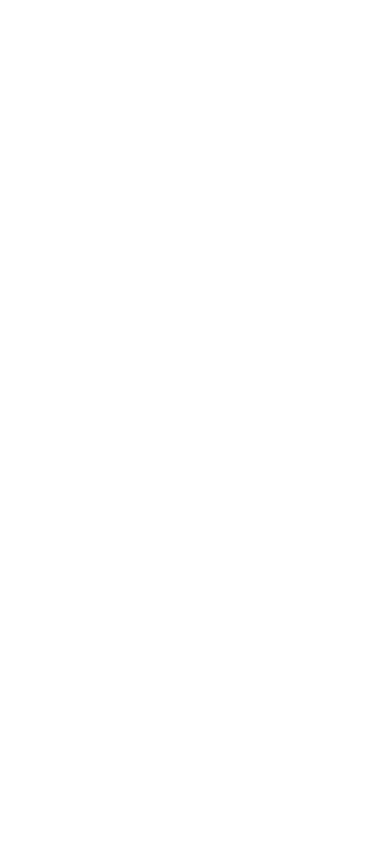
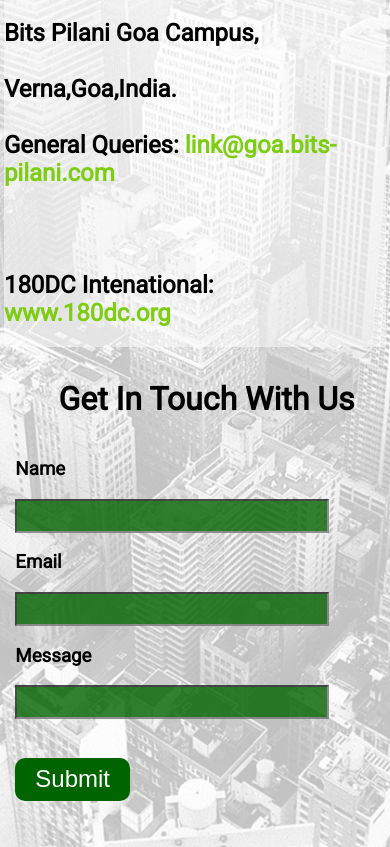
Before and after one commit to Devsoc-BPGC/180-dc-website, a React (Create React App) app: page / in a window 390 px wide. Shown: the part 8316-9163 px from the top of the page. Before the commit the page ends 8173 px from the top, so only its background shows below. Built offline with nearby package versions, Linux system fonts and the light colour scheme.

Commit message:
added ContactUs Section

```diff
--- a/public/index.html
+++ b/public/index.html
@@ -39,10 +39,5 @@
       To begin the development, run `npm start` or `yarn start`.
       To create a production bundle, use `npm run build` or `yarn build`.
     -->
-    <script src="https://unpkg.com/react/umd/react.production.min.js" crossorigin></script>
-
-    <script
-      src="https://unpkg.com/react-dom/umd/react-dom.production.min.js"
-      crossorigin></script>
   </body>
 </html>
--- a/src/App.js
+++ b/src/App.js
@@ -4,6 +4,7 @@
 import Capabilities from './components/Capabilities/Capabilities';
 import Casses from './components/Casses/Casses';
 import Clients from './components/Clients/Clients';
+import ContactUs from './components/ContactUs/ContactUs';
 import FrontPage from './components/FrontPage/FrontPage';
 import Values from './components/Values/Values';
 import Welcome from './components/Welcome/Welcome';
@@ -18,6 +19,7 @@
       <Clients />
       <Casses />
       <Values />
+      <ContactUs />
     </React.Fragment>
   );
 }
--- /dev/null
+++ b/src/components/ContactUs/ContactUs.js
@@ -0,0 +1,46 @@
+import React from 'react';
+import classes from './ContactUs.module.css'
+
+const ContactUs = () => {
+    return (
+        <div className={classes.bg}>
+            <div className={classes['contact-us']}>
+                <div className={classes['contact']}>
+                    <h1>Contact</h1>
+                    <h2>
+                        180Degrees Consulting,
+                        <br />
+                        <br />
+                        Bits Pilani Goa Campus,
+                        <br />
+                        <br />
+                        Verna,Goa,India.
+                        <br />
+                        <br />
+                        General Queries: <a>link@goa.bits-pilani.com</a>
+                        <br />
+                        <br />
+                        <br />
+                        <br />
+                        180DC Intenational:<br />
+                        <a href='www.180dc.org'>www.180dc.org</a>
+                    </h2>
+                </div>
+                <div className={classes['get-in-touch']}>
+                    <h1>Get In Touch With Us</h1>
+                    <form className={classes.form}>
+                        <h3>Name</h3>
+                        <input type="text" />
+                        <h3>Email</h3>
+                        <input type="text" />
+                        <h3>Message</h3>
+                        <input type="text" />
+                        <button type="submit">Submit</button>
+                    </form>
+                </div>
+            </div>
+        </div>
+    );
+}
+
+export default ContactUs
--- /dev/null
+++ b/src/components/ContactUs/ContactUs.module.css
@@ -0,0 +1,84 @@
+@import url("https://fonts.googleapis.com/css2?family=Roboto&display=swap");
+
+.bg{
+    background-image: url("../../assets/CityWhiteBg.jpg");
+    background-position: center;
+    background-size: cover;
+    height: 100vh;
+    position: relative;
+}
+.contact-us{
+    background-color: rgb(100%, 100%, 100%,0.75);
+    height: 100%;
+    display: flex;
+    align-items: center;
+    padding:  0 4%;
+    font-family: 'Roboto', sans-serif;
+}
+.contact{
+    width: 40%;
+    display: flex;
+    flex-direction: column;
+    align-items: center;
+    height: 80%;
+    background-color: rgb(100%,100%,100%,0.5);
+}
+.contact h1{
+    text-align: center;
+    margin-bottom: 5%;
+}
+.contact a{
+    text-decoration: none;
+    color: #7DCE13;
+}
+.get-in-touch{
+    display: flex;
+    height: 80%;
+    flex-direction: column;
+    margin-left: 6%;
+    width: 40%;
+}
+.get-in-touch h1{
+    text-align: center;
+}
+.form{
+    display: flex;
+    flex-direction: column;
+}
+.form input{
+    background-color: darkgreen;
+    opacity: 0.8;
+    font-size: 1.5rem;
+    color: white;
+}
+.form button{
+    background-color: darkgreen;
+    color: white;
+    margin-top: 10%;
+    width: 30%;
+    border: 0;
+    padding: 2%;
+    border-radius: 10px;
+    font-size: 1.5rem;
+}
+
+@media (max-width:750px) {
+    .bg{
+        height:150%;
+    }
+    .contact-us{
+        flex-direction: column;
+        padding: 2% 1%;
+    }
+    .contact{
+        width: 100%;
+    }
+    .get-in-touch{
+        margin-top: 3%;
+        width: 100%;
+        margin-bottom: 10%;
+    }
+    .form input{
+        width: 80%;
+    }
+}
--- a/src/components/FrontPage/NavbarDesktop.module.css
+++ b/src/components/FrontPage/NavbarDesktop.module.css
@@ -14,7 +14,7 @@
     display: flex;
     flex-grow: 1;
     align-items: center;
-    justify-content: end;
+    justify-content: flex-end;
 }
 .nav-item{
     padding-left: 2%;
--- a/src/components/UI/Flip.js
+++ b/src/components/UI/Flip.js
@@ -2,12 +2,12 @@
 
 const Flip = (props)=>{
     return (
-        <div class={classes["flip-card"]}>
-            <div class={classes["flip-card-inner"]}>
-                <div class={classes["flip-card-front"]}>
+        <div className={classes["flip-card"]}>
+            <div className={classes["flip-card-inner"]}>
+                <div className={classes["flip-card-front"]}>
                     <h1>LOGO</h1>
                 </div>
-                <div class={classes["flip-card-back"]}>
+                <div className={classes["flip-card-back"]}>
                     <h1>Company Name</h1>
                     <p>Lorem Ipsum is simply dummy text of the printing and typesetting industry.</p>
                 </div>
```
Also changed, not shown: src/assets/CityWhiteBg.jpg (added).
